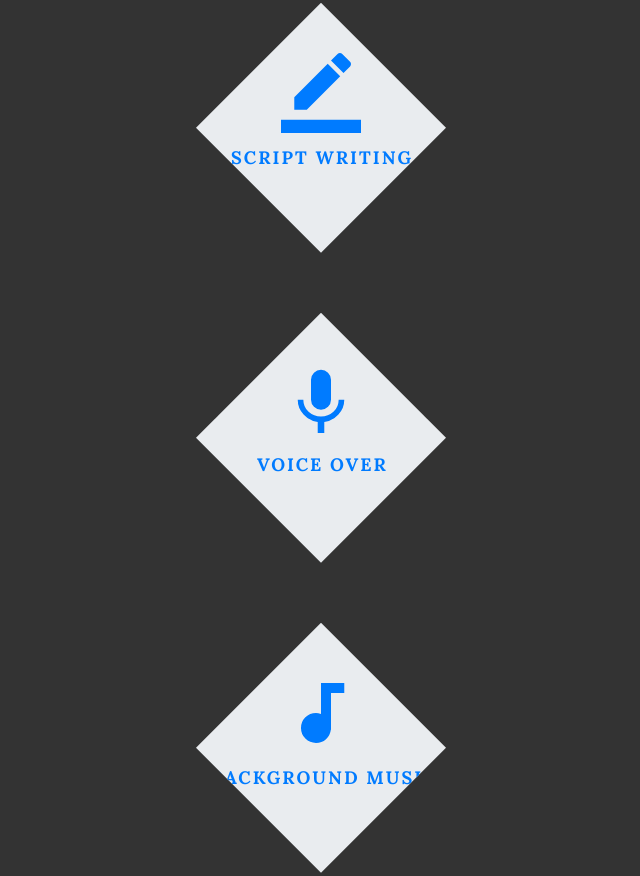
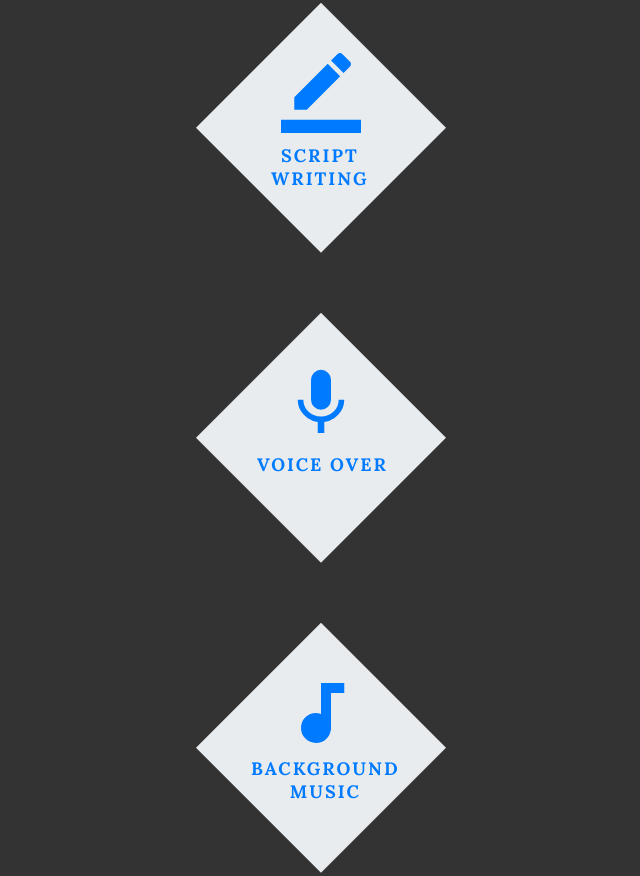
Before and after one commit to mudiagauwojeya/Whiteboard360, a website: page index.html in a window 1280 px wide. Shown: the part 2376-3252 px from the top of the page, without its empty margins (319-959 px from the left). Drawn offline with nearby package versions, Linux system fonts and the light colour scheme.

Commit message:
:recycle: Refactor the features section

```diff
--- a/index.html
+++ b/index.html
@@ -195,7 +195,8 @@
 						<use href="images/sprite.svg#icon-border_color"></use>
 					</svg>
 					<h3 class="heading-tertiary feature__title feature__title--1">
-						script writing
+						<span class="mt-s">script</span>
+						<span>writing</span>
 					</h3>
 				</div>
 				<div class="feature__features">
@@ -211,7 +212,8 @@
 						<use href="images/sprite.svg#icon-audiotrack"></use>
 					</svg>
 					<h3 class="heading-tertiary feature__title feature__title--3">
-						background music
+						<span>background</span>
+						<span>music</span>
 					</h3>
 				</div>
 				<div class="feature__features">
@@ -235,7 +237,8 @@
 						<use href="images/sprite.svg#icon-portrait"></use>
 					</svg>
 					<h3 class="heading-tertiary feature__title feature__title--6">
-						cartoon portrait
+						<span class="feature__title--text">cartoon</span>
+						<span class="feature__title--text">portrait</span>
 					</h3>
 				</div>
 			</div>
--- a/sass/layout/_feature.scss
+++ b/sass/layout/_feature.scss
@@ -72,8 +72,6 @@
 			position: absolute;
 			left: 3.5rem;
 			top: 12rem;
-
-			white-space: pre-line;
 		}
 
 		&--2 {
@@ -86,8 +84,6 @@
 			position: absolute;
 			left: 1.5rem;
 			top: 12rem;
-
-			white-space: pre-line;
 		}
 
 		&--4 {
@@ -106,8 +102,19 @@
 			position: absolute;
 			left: 1.5rem;
 			top: 12rem;
+		}
 
-			white-space: pre-line;
+		span {
+			display: block;
+			margin: 0 auto;
+
+			position: relative;
+			top: 1.4rem;
+			left: 4rem;
+		}
+
+		&--text {
+			left: 5.8rem !important;
 		}
 	}
 }
```
Also changed, not shown: css/styles.css, 1 other file.
